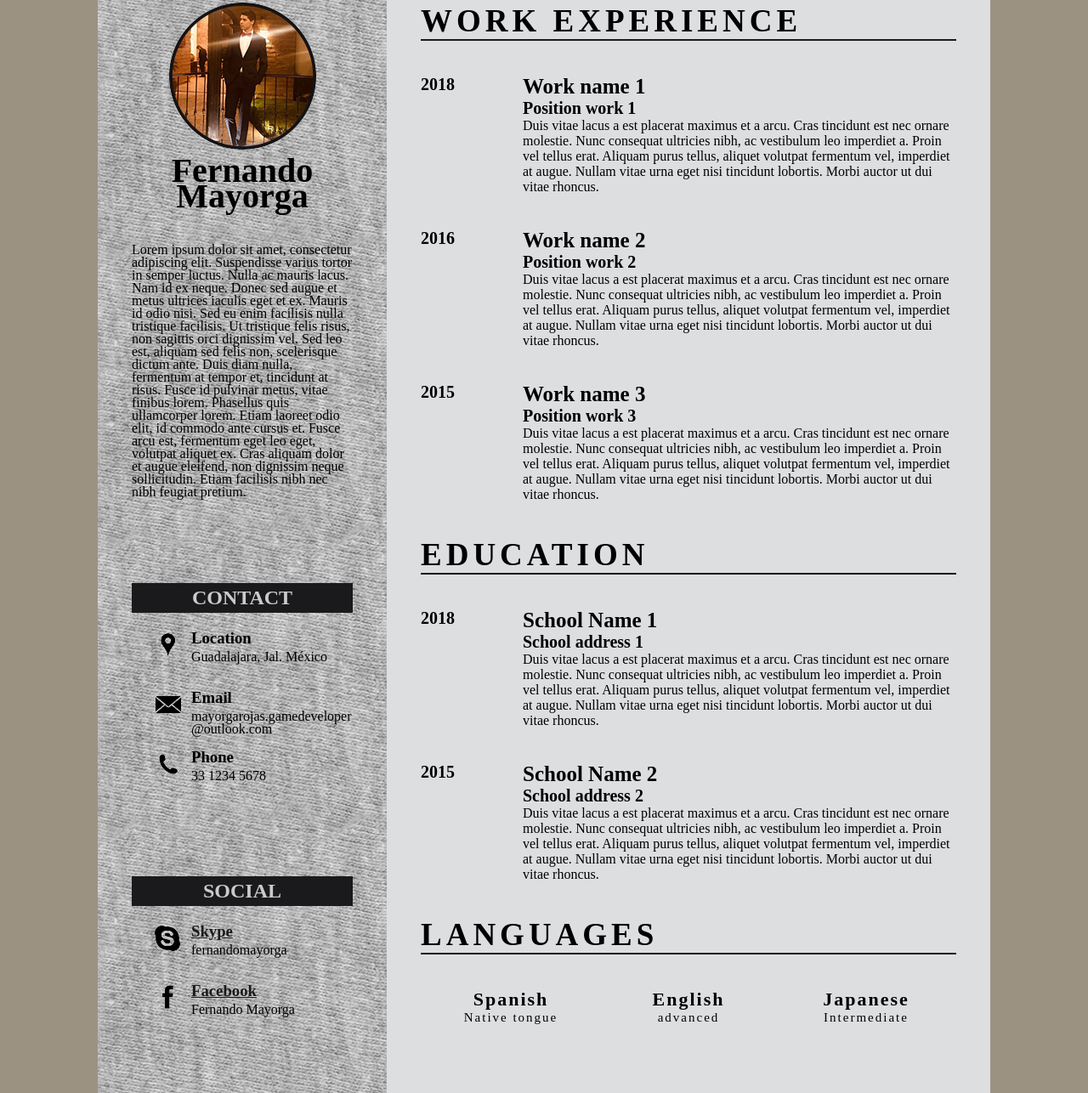
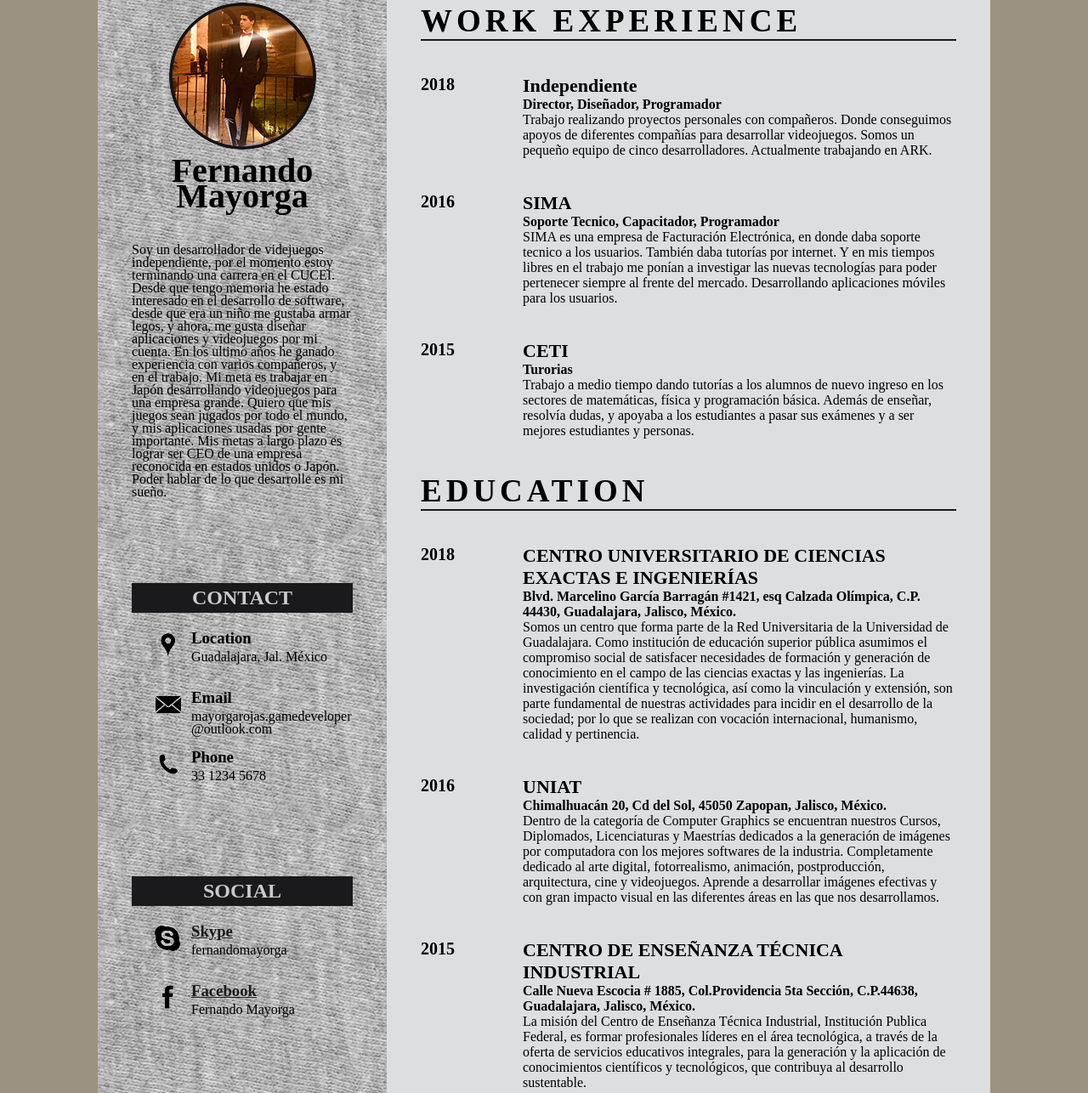
Before and after one commit to mayorgarojasgamedeveloper/my-resume-new, a plain HTML site: page index.html in a window 1280 px wide. Shown: the part 37-1323 px from the top of the page at 85% size. Drawn offline with Linux system fonts and the light colour scheme.

Commit message:
Se agrego informacion real. Se modifico el tamaño de los h4 y h3 en la seccion main.

```diff
--- a/css/style.css
+++ b/css/style.css
@@ -111,10 +111,10 @@ main .info-container .info-2 {
 }
 main .info-container h3 {
   font-weight: bold;
-  font-size: 25px;
+  font-size: 22px;
 }
 main .info-container h4 {
-  font-size: 20px;
+  font-size: 16px;
 }
 main .info-container h5 {
   font-weight: bold;
--- a/index.html
+++ b/index.html
@@ -15,7 +15,9 @@
         <figcaption>Fernando Mayorga</figcaption>
       </figure>
       <section>
-        <p>Lorem ipsum dolor sit amet, consectetur adipiscing elit. Suspendisse varius tortor in semper luctus. Nulla ac mauris lacus. Nam id ex neque. Donec sed augue et metus ultrices iaculis eget et ex. Mauris id odio nisi. Sed eu enim facilisis nulla tristique facilisis. Ut tristique felis risus, non sagittis orci dignissim vel. Sed leo est, aliquam sed felis non, scelerisque dictum ante. Duis diam nulla, fermentum at tempor et, tincidunt at risus. Fusce id pulvinar metus, vitae finibus lorem. Phasellus quis ullamcorper lorem. Etiam laoreet odio elit, id commodo ante cursus et. Fusce arcu est, fermentum eget leo eget, volutpat aliquet ex. Cras aliquam dolor et augue eleifend, non dignissim neque sollicitudin. Etiam facilisis nibh nec nibh feugiat pretium.</p>
+        <p>
+          Soy un desarrollador de videjuegos independiente, por el momento estoy terminando una carrera en el CUCEI. Desde que tengo memoria he estado interesado en el desarrollo de software, desde que era un niño me gustaba armar legos, y ahora, me gusta diseñar aplicaciones y videojuegos por mi cuenta. En los ultimo años he ganado experiencia con varios compañeros, y en el trabajo. Mi meta es trabajar en Japón desarrollando videojuegos para una empresa grande. Quiero que mis juegos sean jugados por todo el mundo, y mis aplicaciones usadas por gente importante. Mis metas a largo plazo es lograr ser CEO de una empresa reconocida en estados unidos o Japón. Poder hablar de lo que desarrolle es mi sueño.
+        </p>
       </section>
       <section>
         <h2>contact</h2>
@@ -51,6 +53,18 @@
       <section>
         <h2>Skills</h2>
         <div class="info-meter">
+          <h3>Unity</h3>
+          <meter value="90" min="0" max="100"></meter>
+        </div>
+        <div class="info-meter">
+          <h3>Unreal</h3>
+          <meter value="85" min="0" max="100"></meter>
+        </div>
+        <div class="info-meter">
+          <h3>Blender 3D</h3>
+          <meter value="80" min="0" max="100"></meter>
+        </div>
+        <div class="info-meter">
           <h3>C++</h3>
           <meter value="80" min="0" max="100"></meter>
         </div>
@@ -76,10 +90,10 @@
             <h5>2018</h5>
           </div>
           <div class="info-2">
-            <h3>Work name 1</h3>
-            <h4>Position work 1</h4>
+            <h3>Independiente</h3>
+            <h4>Director, Diseñador, Programador</h4>
             <p>
-              Duis vitae lacus a est placerat maximus et a arcu. Cras tincidunt est nec ornare molestie. Nunc consequat ultricies nibh, ac vestibulum leo imperdiet a. Proin vel tellus erat. Aliquam purus tellus, aliquet volutpat fermentum vel, imperdiet at augue. Nullam vitae urna eget nisi tincidunt lobortis. Morbi auctor ut dui vitae rhoncus.
+              Trabajo realizando proyectos personales con compañeros. Donde conseguimos apoyos de diferentes compañías para desarrollar videojuegos. Somos un pequeño equipo de cinco desarrolladores. Actualmente trabajando en ARK.
             </p>
           </div>
         </div>
@@ -88,10 +102,10 @@
             <h5>2016</h5>
           </div>
           <div class="info-2">
-            <h3>Work name 2</h3>
-            <h4>Position work 2</h4>
+            <h3>SIMA</h3>
+            <h4>Soporte Tecnico, Capacitador, Programador</h4>
             <p>
-              Duis vitae lacus a est placerat maximus et a arcu. Cras tincidunt est nec ornare molestie. Nunc consequat ultricies nibh, ac vestibulum leo imperdiet a. Proin vel tellus erat. Aliquam purus tellus, aliquet volutpat fermentum vel, imperdiet at augue. Nullam vitae urna eget nisi tincidunt lobortis. Morbi auctor ut dui vitae rhoncus.
+              SIMA es una empresa de Facturación Electrónica, en donde daba soporte tecnico a los usuarios. También daba tutorías por internet. Y en mis tiempos libres en el trabajo me ponían a investigar las nuevas tecnologías para poder pertenecer siempre al frente del mercado. Desarrollando aplicaciones móviles para los usuarios.
             </p>
           </div>
         </div>
@@ -100,10 +114,10 @@
             <h5>2015</h5>
           </div>
           <div class="info-2">
-            <h3>Work name 3</h3>
-            <h4>Position work 3</h4>
+            <h3>CETI</h3>
+            <h4>Turorias</h4>
             <p>
-              Duis vitae lacus a est placerat maximus et a arcu. Cras tincidunt est nec ornare molestie. Nunc consequat ultricies nibh, ac vestibulum leo imperdiet a. Proin vel tellus erat. Aliquam purus tellus, aliquet volutpat fermentum vel, imperdiet at augue. Nullam vitae urna eget nisi tincidunt lobortis. Morbi auctor ut dui vitae rhoncus.
+              Trabajo a medio tiempo dando tutorías a los alumnos de nuevo ingreso en los sectores de matemáticas, física y programación básica. Además de enseñar, resolvía dudas, y apoyaba a los estudiantes a pasar sus exámenes y a ser mejores estudiantes y personas.
             </p>
           </div>
         </div>
@@ -115,10 +129,23 @@
             <h5>2018</h5>
           </div>
           <div class="info-2">
-            <h3>School Name 1</h3>
-            <h4>School address 1</h4>
+            <h3>CENTRO UNIVERSITARIO DE CIENCIAS EXACTAS E INGENIERÍAS</h3>
+            <h4>Blvd. Marcelino García Barragán #1421, esq Calzada Olímpica, C.P. 44430, Guadalajara, Jalisco, México.</h4>
             <p>
-              Duis vitae lacus a est placerat maximus et a arcu. Cras tincidunt est nec ornare molestie. Nunc consequat ultricies nibh, ac vestibulum leo imperdiet a. Proin vel tellus erat. Aliquam purus tellus, aliquet volutpat fermentum vel, imperdiet at augue. Nullam vitae urna eget nisi tincidunt lobortis. Morbi auctor ut dui vitae rhoncus.
+              Somos un centro que forma parte de la Red Universitaria de la Universidad de Guadalajara. Como institución de educación superior pública asumimos el compromiso social de satisfacer necesidades de formación y generación de conocimiento en el campo de las ciencias exactas y las ingenierías. La investigación científica y tecnológica, así como la vinculación y extensión, son parte fundamental de nuestras actividades para incidir en el desarrollo de la sociedad; por lo que se realizan con vocación internacional, humanismo, calidad y pertinencia.
+            </p>
+          </div>
+        </div>
+        <div class="info-container">
+          <div class="date">
+            <h5>2016</h5>
+          </div>
+          <div class="info-2">
+            <h3>UNIAT</h3>
+            <h4>Chimalhuacán 20, Cd del Sol, 45050 Zapopan, Jalisco, México.</h4>
+            <p>
+              Dentro de la categoría de Computer Graphics se encuentran nuestros Cursos, Diplomados, Licenciaturas y Maestrías dedicados a la generación de imágenes por computadora con los mejores softwares de la industria. Completamente dedicado al arte digital, fotorrealismo, animación, postproducción, arquitectura, cine y videojuegos.
+              Aprende a desarrollar imágenes efectivas y con gran impacto visual en las diferentes áreas en las que nos desarrollamos.
             </p>
           </div>
         </div>
@@ -127,10 +154,10 @@
             <h5>2015</h5>
           </div>
           <div class="info-2">
-            <h3>School Name 2</h3>
-            <h4>School address 2</h4>
+            <h3>CENTRO DE ENSEÑANZA TÉCNICA INDUSTRIAL</h3>
+            <h4>Calle Nueva Escocia # 1885, Col.Providencia 5ta Sección, C.P.44638, Guadalajara, Jalisco, México.</h4>
             <p>
-              Duis vitae lacus a est placerat maximus et a arcu. Cras tincidunt est nec ornare molestie. Nunc consequat ultricies nibh, ac vestibulum leo imperdiet a. Proin vel tellus erat. Aliquam purus tellus, aliquet volutpat fermentum vel, imperdiet at augue. Nullam vitae urna eget nisi tincidunt lobortis. Morbi auctor ut dui vitae rhoncus.
+              La misión del Centro de Enseñanza Técnica Industrial, Institución Publica Federal, es formar profesionales líderes en el área tecnológica, a través de la oferta de servicios educativos integrales, para la generación y la aplicación de conocimientos científicos y tecnológicos, que contribuya al desarrollo sustentable.
             </p>
           </div>
         </div>
```
